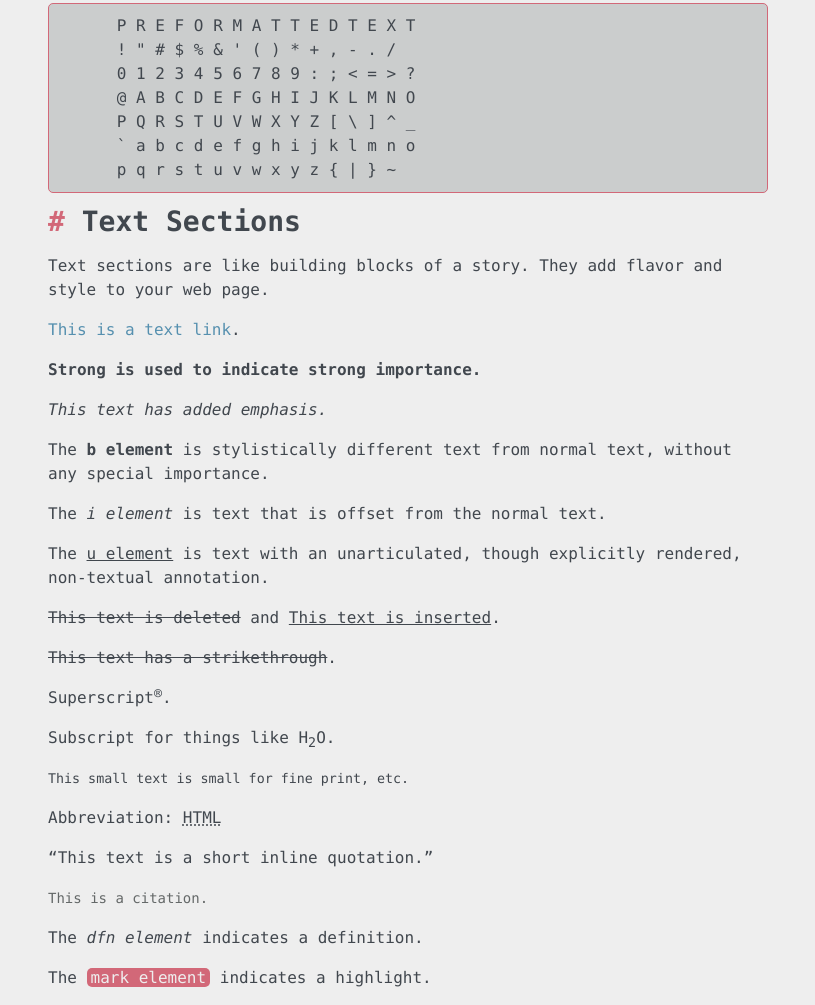
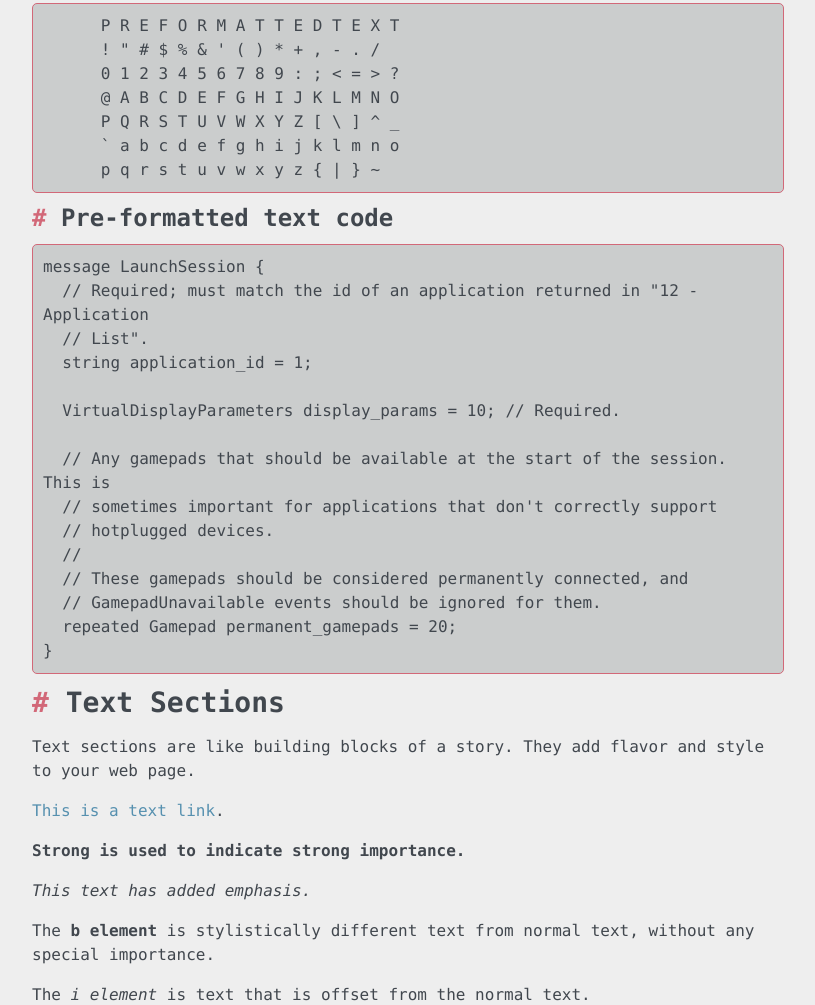
Before and after one commit to Speyll/suCSS, a plain HTML site: page demo.html in a window 1280 px wide. Shown: the part 2869-3874 px from the top of the page, without its empty margins (232-1047 px from the left). Drawn offline with Linux system fonts and the light colour scheme.

Commit message:
made the body a little bit larger

```diff
--- a/demo.html
+++ b/demo.html
@@ -161,6 +161,23 @@
       P Q R S T U V W X Y Z [ \ ] ^ _
       ` a b c d e f g h i j k l m n o
       p q r s t u v w x y z { | } ~</pre>
+
+    <h3>Pre-formatted text code</h3>
+    <pre><code>message LaunchSession {
+  // Required; must match the id of an application returned in "12 - Application
+  // List".
+  string application_id = 1;
+
+  VirtualDisplayParameters display_params = 10; // Required.
+
+  // Any gamepads that should be available at the start of the session. This is
+  // sometimes important for applications that don't correctly support
+  // hotplugged devices.
+  //
+  // These gamepads should be considered permanently connected, and
+  // GamepadUnavailable events should be ignored for them.
+  repeated Gamepad permanent_gamepads = 20;
+}</code></pre>
 
     <h2>Text Sections</h2>
     <p>Text sections are like building blocks of a story. They add flavor and style to your web page.</p>
--- a/suCSS.css
+++ b/suCSS.css
@@ -122,7 +122,7 @@ body {
   background-color: var(--bg);
   font-size: 1rem;
   display: grid;
-  grid-template-columns: 1fr min(45rem, 90%) 1fr;
+  grid-template-columns: 1fr min(47rem, 90%) 1fr;
   grid-template-rows: auto 1fr auto;
   grid-row-gap: .625rem;
 }
```
Also changed, not shown: suCSS-min.css.
